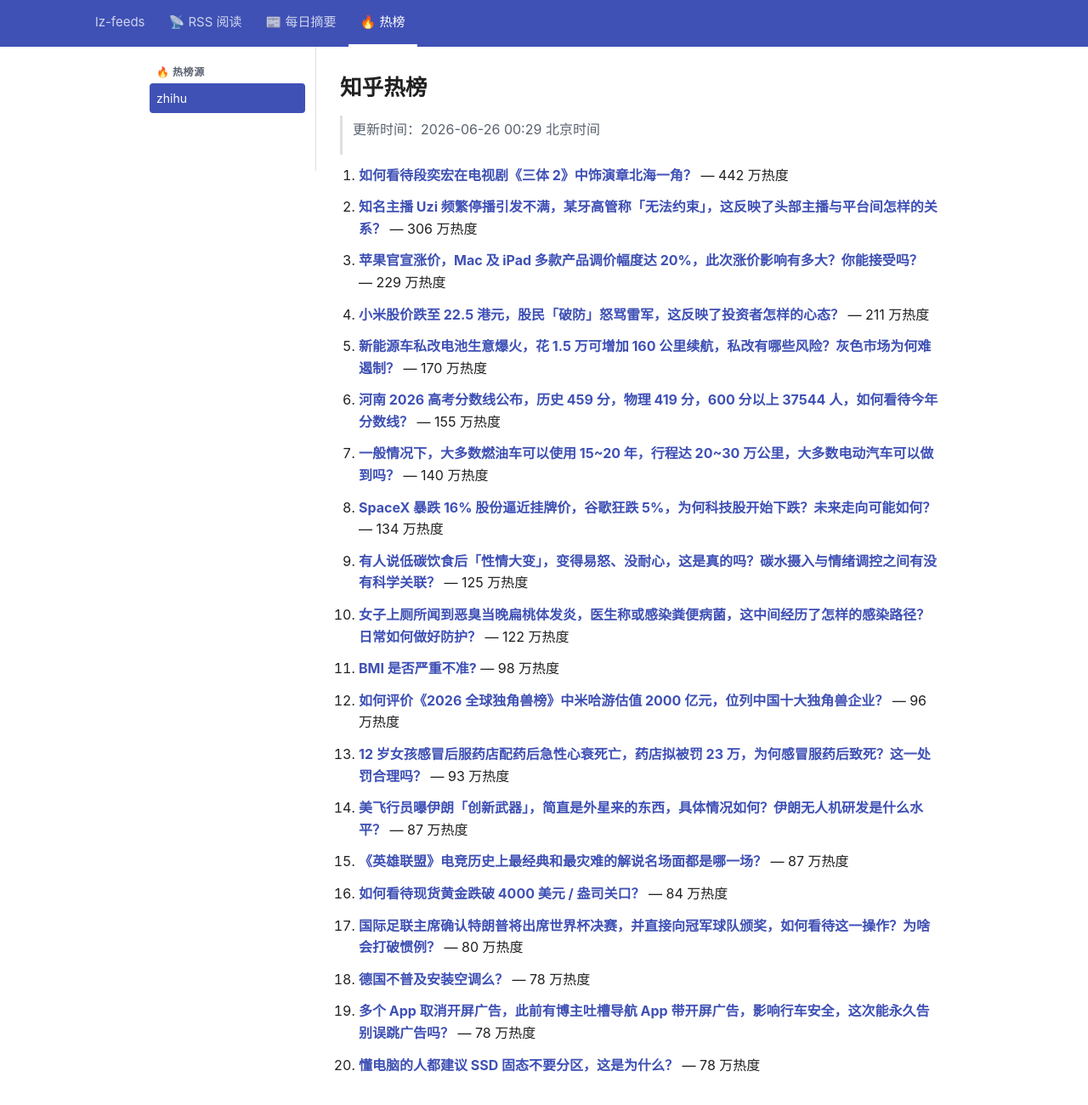
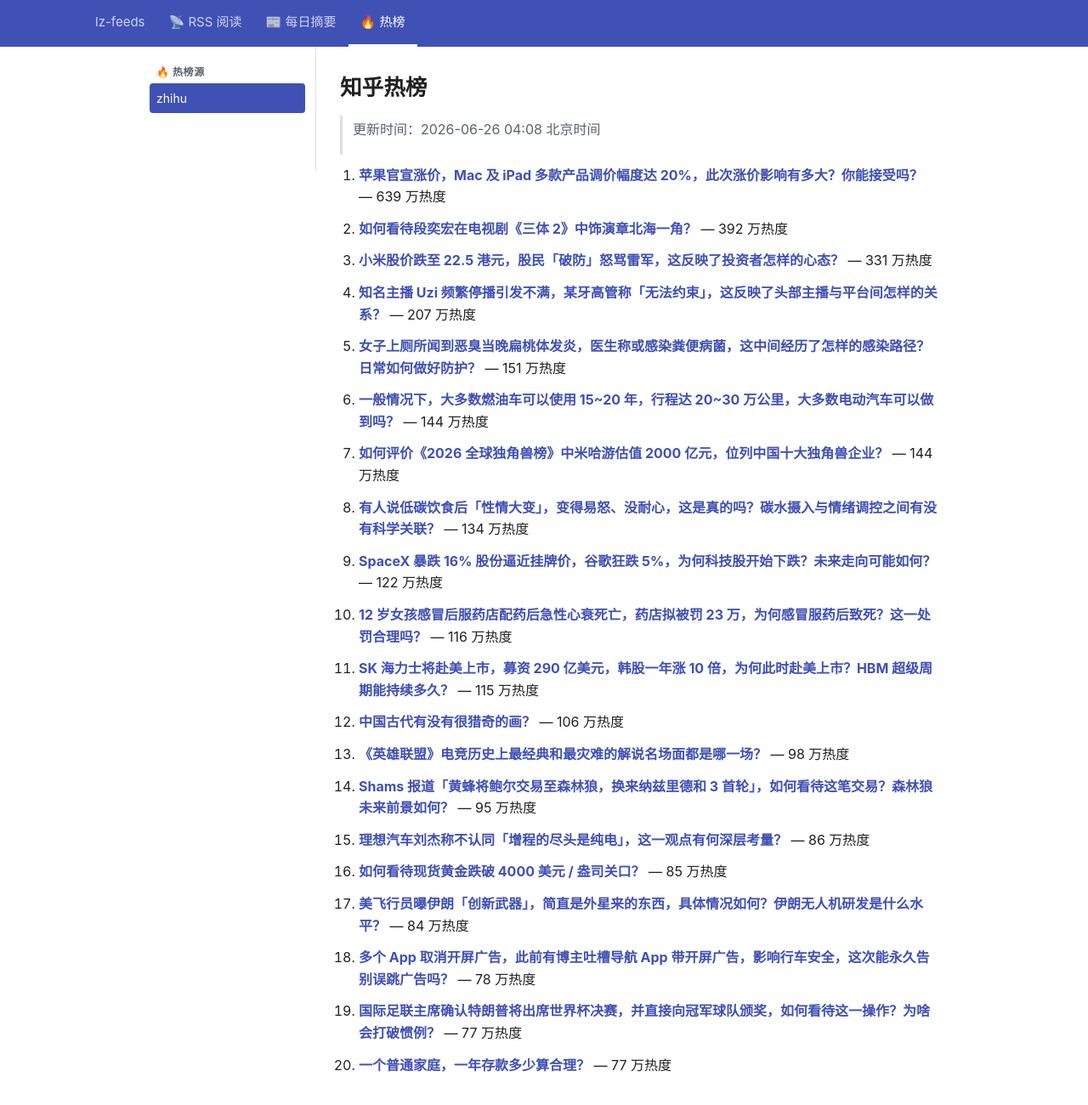
Before and after one commit to lizhang0101/lz-feeds, a Jekyll site: the page built from _hotlist/zhihu.md, in a window 1280 px wide and 1330 px high. Shown: the top 1300 px of the window at 85% size. Built offline with Jekyll 4.4.1, drawn with Linux system fonts in a browser that asks for light colours.

Commit message:
hotlist: 2026-06-25T20:09Z

```diff
--- a/_hotlist/zhihu.md
+++ b/_hotlist/zhihu.md
@@ -1,48 +1,48 @@
 ---
-updated: 2026-06-26 00:29 北京时间
+updated: 2026-06-26 04:08 北京时间
 count: 20
 ---
 
 # 知乎热榜
 
-> 更新时间：2026-06-26 00:29 北京时间
+> 更新时间：2026-06-26 04:08 北京时间
 
-1. **[如何看待段奕宏在电视剧《三体 2》中饰演章北海一角？](https://www.zhihu.com/question/2053302352527073540)** — 442 万热度
+1. **[苹果官宣涨价，Mac 及 iPad 多款产品调价幅度达 20%，此次涨价影响有多大？你能接受吗？](https://www.zhihu.com/question/2053590927633900087)** — 639 万热度
 
-2. **[知名主播 Uzi 频繁停播引发不满，某牙高管称「无法约束」，这反映了头部主播与平台间怎样的关系？](https://www.zhihu.com/question/2053173382947125152)** — 306 万热度
+2. **[如何看待段奕宏在电视剧《三体 2》中饰演章北海一角？](https://www.zhihu.com/question/2053302352527073540)** — 392 万热度
 
-3. **[苹果官宣涨价，Mac 及 iPad 多款产品调价幅度达 20%，此次涨价影响有多大？你能接受吗？](https://www.zhihu.com/question/2053590927633900087)** — 229 万热度
+3. **[小米股价跌至 22.5 港元，股民「破防」怒骂雷军，这反映了投资者怎样的心态？](https://www.zhihu.com/question/2052889255903499836)** — 331 万热度
 
-4. **[小米股价跌至 22.5 港元，股民「破防」怒骂雷军，这反映了投资者怎样的心态？](https://www.zhihu.com/question/2052889255903499836)** — 211 万热度
+4. **[知名主播 Uzi 频繁停播引发不满，某牙高管称「无法约束」，这反映了头部主播与平台间怎样的关系？](https://www.zhihu.com/question/2053173382947125152)** — 207 万热度
 
-5. **[新能源车私改电池生意爆火，花 1.5 万可增加 160 公里续航，私改有哪些风险？灰色市场为何难遏制？](https://www.zhihu.com/question/2053114654025408783)** — 170 万热度
+5. **[女子上厕所闻到恶臭当晚扁桃体发炎，医生称或感染粪便病菌，这中间经历了怎样的感染路径？日常如何做好防护？](https://www.zhihu.com/question/2053063742569411111)** — 151 万热度
 
-6. **[河南 2026 高考分数线公布，历史 459 分，物理 419 分，600 分以上 37544 人，如何看待今年分数线？](https://www.zhihu.com/question/2053210118947169394)** — 155 万热度
+6. **[一般情况下，大多数燃油车可以使用 15~20 年，行程达 20~30 万公里，大多数电动汽车可以做到吗？](https://www.zhihu.com/question/2043983588144764883)** — 144 万热度
 
-7. **[一般情况下，大多数燃油车可以使用 15~20 年，行程达 20~30 万公里，大多数电动汽车可以做到吗？](https://www.zhihu.com/question/2043983588144764883)** — 140 万热度
+7. **[如何评价《2026 全球独角兽榜》中米哈游估值 2000 亿元，位列中国十大独角兽企业？](https://www.zhihu.com/question/2053562499140735507)** — 144 万热度
 
-8. **[SpaceX 暴跌 16% 股份逼近挂牌价，谷歌狂跌 5%，为何科技股开始下跌？未来走向可能如何？](https://www.zhihu.com/question/2053015352347293676)** — 134 万热度
+8. **[有人说低碳饮食后「性情大变」，变得易怒、没耐心，这是真的吗？碳水摄入与情绪调控之间有没有科学关联？](https://www.zhihu.com/question/2053191111456158541)** — 134 万热度
 
-9. **[有人说低碳饮食后「性情大变」，变得易怒、没耐心，这是真的吗？碳水摄入与情绪调控之间有没有科学关联？](https://www.zhihu.com/question/2053191111456158541)** — 125 万热度
+9. **[SpaceX 暴跌 16% 股份逼近挂牌价，谷歌狂跌 5%，为何科技股开始下跌？未来走向可能如何？](https://www.zhihu.com/question/2053015352347293676)** — 122 万热度
 
-10. **[女子上厕所闻到恶臭当晚扁桃体发炎，医生称或感染粪便病菌，这中间经历了怎样的感染路径？日常如何做好防护？](https://www.zhihu.com/question/2053063742569411111)** — 122 万热度
+10. **[12 岁女孩感冒后服药店配药后急性心衰死亡，药店拟被罚 23 万，为何感冒服药后致死？这一处罚合理吗？](https://www.zhihu.com/question/2053383441366742788)** — 116 万热度
 
-11. **[BMI 是否严重不准?](https://www.zhihu.com/question/382887507)** — 98 万热度
+11. **[SK 海力士将赴美上市，募资 290 亿美元，韩股一年涨 10 倍，为何此时赴美上市？HBM 超级周期能持续多久？](https://www.zhihu.com/question/2053210030825125850)** — 115 万热度
 
-12. **[如何评价《2026 全球独角兽榜》中米哈游估值 2000 亿元，位列中国十大独角兽企业？](https://www.zhihu.com/question/2053562499140735507)** — 96 万热度
+12. **[中国古代有没有很猎奇的画？](https://www.zhihu.com/question/282147803)** — 106 万热度
 
-13. **[12 岁女孩感冒后服药店配药后急性心衰死亡，药店拟被罚 23 万，为何感冒服药后致死？这一处罚合理吗？](https://www.zhihu.com/question/2053383441366742788)** — 93 万热度
+13. **[《英雄联盟》电竞历史上最经典和最灾难的解说名场面都是哪一场？](https://www.zhihu.com/question/2052346552312488607)** — 98 万热度
 
-14. **[美飞行员曝伊朗「创新武器」，简直是外星来的东西，具体情况如何？伊朗无人机研发是什么水平？](https://www.zhihu.com/question/2053109056487822677)** — 87 万热度
+14. **[Shams 报道「黄蜂将鲍尔交易至森林狼，换来纳兹里德和 3 首轮」，如何看待这笔交易？森林狼未来前景如何？](https://www.zhihu.com/question/2053590515577366116)** — 95 万热度
 
-15. **[《英雄联盟》电竞历史上最经典和最灾难的解说名场面都是哪一场？](https://www.zhihu.com/question/2052346552312488607)** — 87 万热度
+15. **[理想汽车刘杰称不认同「增程的尽头是纯电」，这一观点有何深层考量？](https://www.zhihu.com/question/2052889075842076856)** — 86 万热度
 
-16. **[如何看待现货黄金跌破 4000 美元 / 盎司关口？](https://www.zhihu.com/question/2053415711725151834)** — 84 万热度
+16. **[如何看待现货黄金跌破 4000 美元 / 盎司关口？](https://www.zhihu.com/question/2053415711725151834)** — 85 万热度
 
-17. **[国际足联主席确认特朗普将出席世界杯决赛，并直接向冠军球队颁奖，如何看待这一操作？为啥会打破惯例？](https://www.zhihu.com/question/2053130730595791572)** — 80 万热度
+17. **[美飞行员曝伊朗「创新武器」，简直是外星来的东西，具体情况如何？伊朗无人机研发是什么水平？](https://www.zhihu.com/question/2053109056487822677)** — 84 万热度
 
-18. **[德国不普及安装空调么？](https://www.zhihu.com/question/21274235)** — 78 万热度
+18. **[多个 App 取消开屏广告，此前有博主吐槽导航 App 带开屏广告，影响行车安全，这次能永久告别误跳广告吗？](https://www.zhihu.com/question/2052899776518153786)** — 78 万热度
 
-19. **[多个 App 取消开屏广告，此前有博主吐槽导航 App 带开屏广告，影响行车安全，这次能永久告别误跳广告吗？](https://www.zhihu.com/question/2052899776518153786)** — 78 万热度
+19. **[国际足联主席确认特朗普将出席世界杯决赛，并直接向冠军球队颁奖，如何看待这一操作？为啥会打破惯例？](https://www.zhihu.com/question/2053130730595791572)** — 77 万热度
 
-20. **[懂电脑的人都建议 SSD 固态不要分区，这是为什么？](https://www.zhihu.com/question/4012173870)** — 78 万热度
+20. **[一个普通家庭，一年存款多少算合理？](https://www.zhihu.com/question/305723555)** — 77 万热度
```
